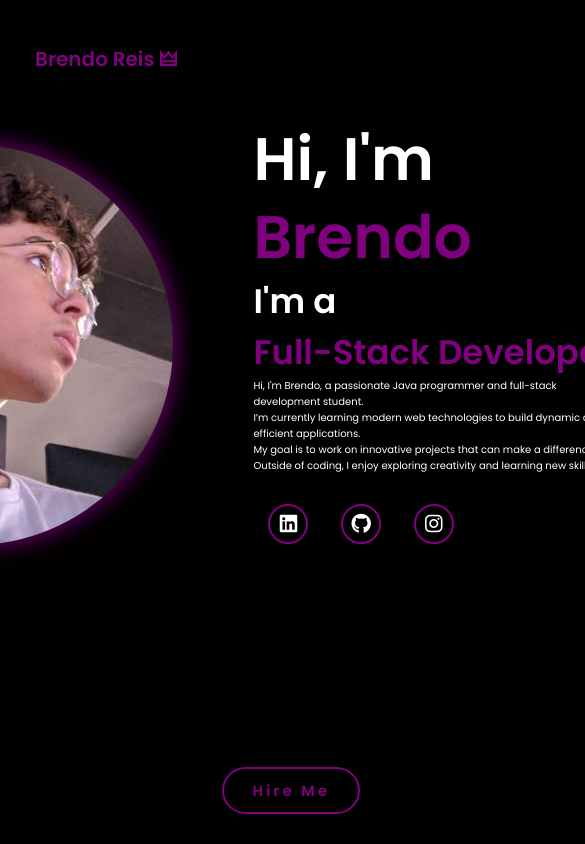
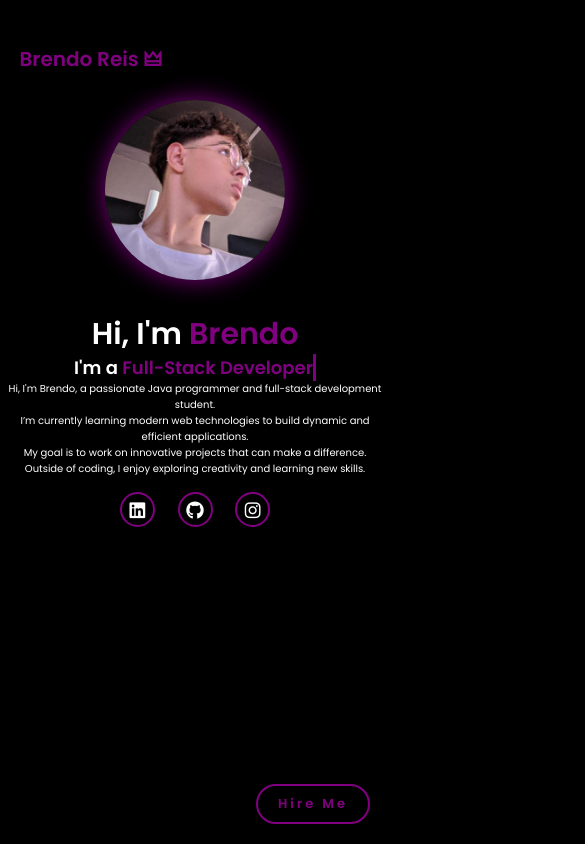
Before and after one commit to BrendoReisDev/Myportfolio, a plain HTML site: page index.html in a window 390 px wide. Shown: the top 844 px of the page, 585 px wide, since content can reach past the window. Drawn offline with Linux system fonts and the light colour scheme.

Commit message:
Responsividade

```diff
--- a/style.css
+++ b/style.css
@@ -229,3 +229,61 @@ span {
         content: "  Creative Person";
     }
 }
+@media (max-width: 768px) {
+    header {
+        padding: 16px 5%;
+    }
+
+    .home {
+        flex-direction: column;
+        text-align: center;
+        gap: 30px;
+        padding-top: 100px;
+    }
+
+    .home-content h1 {
+        font-size: 3.5rem;
+    }
+
+    .home-content h3 {
+        font-size: 2rem;
+    }
+
+    .home-img img {
+        width: 220px;
+        height: 220px;
+    }
+
+    .icons a {
+        margin: 1.5rem 1rem;
+        width: 3.5rem;
+        height: 3.5rem;
+        font-size: 1.8rem;
+    }
+}
+
+@media (max-width: 480px) {
+    nav {
+        width: 70%;
+    }
+
+    .home-content h1 {
+        font-size: 3rem;
+    }
+
+    .home-content h3 {
+        font-size: 1.8rem;
+    }
+
+    .home-img img {
+        width: 180px;
+        height: 180px;
+    }
+
+    .btn {
+        bottom: 20px;
+        right: 20px;
+        padding: 0.8rem 2rem;
+        font-size: 1.3rem;
+    }
+}
```
